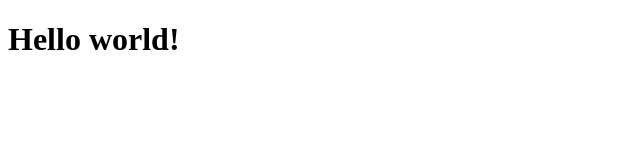
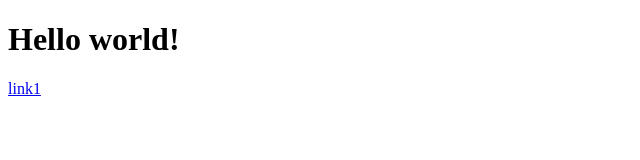
Before and after one commit to hongsenliu/HTML5, a plain HTML site: page html5/WebContent/index.html in a window 1280 px wide. Shown: the full height of the page, 0-640 px from the left. Drawn offline with Linux system fonts and the light colour scheme.

Commit message:
commit test2

```diff
--- a/html5/WebContent/index.html
+++ b/html5/WebContent/index.html
@@ -6,6 +6,7 @@
 </head>
 <body>
 	<h1>Hello world!</h1>
+	<a href="http://www.google.com">link1</a>
 
 </body>
 </html>
```
